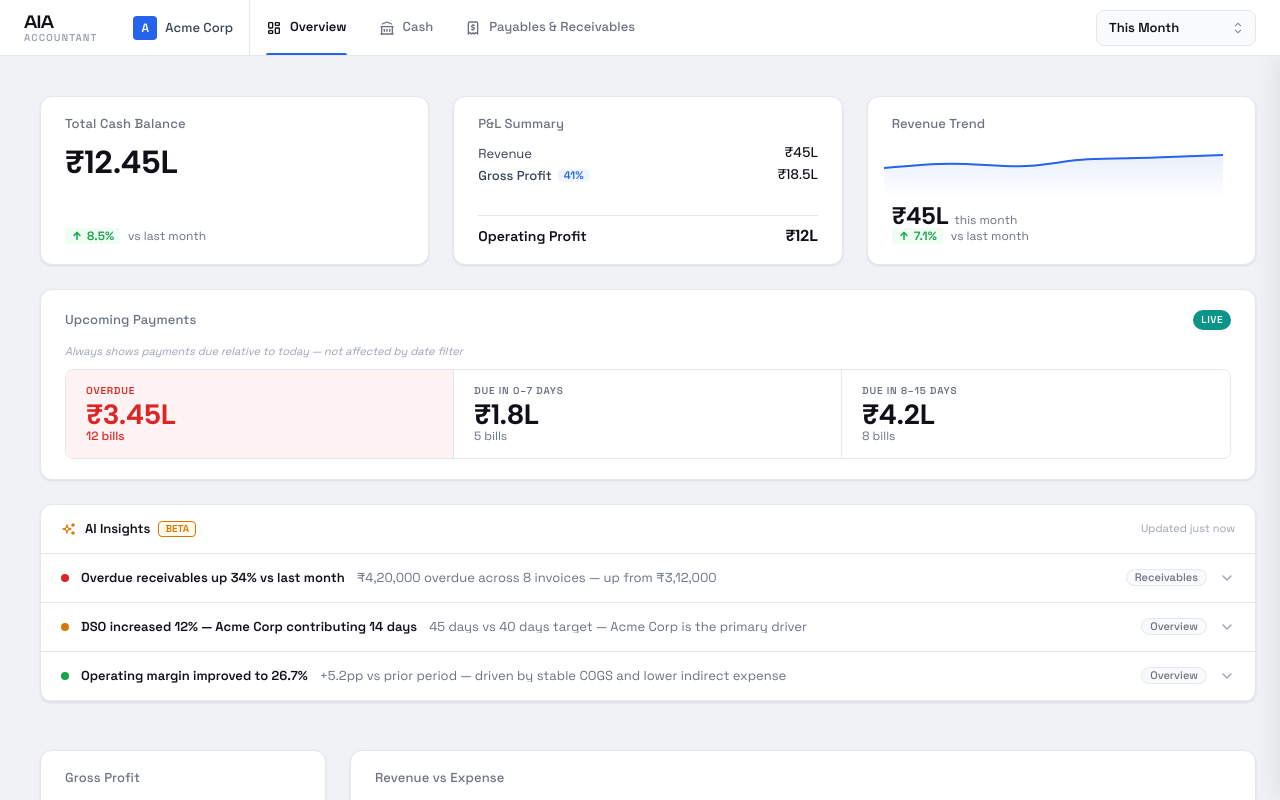
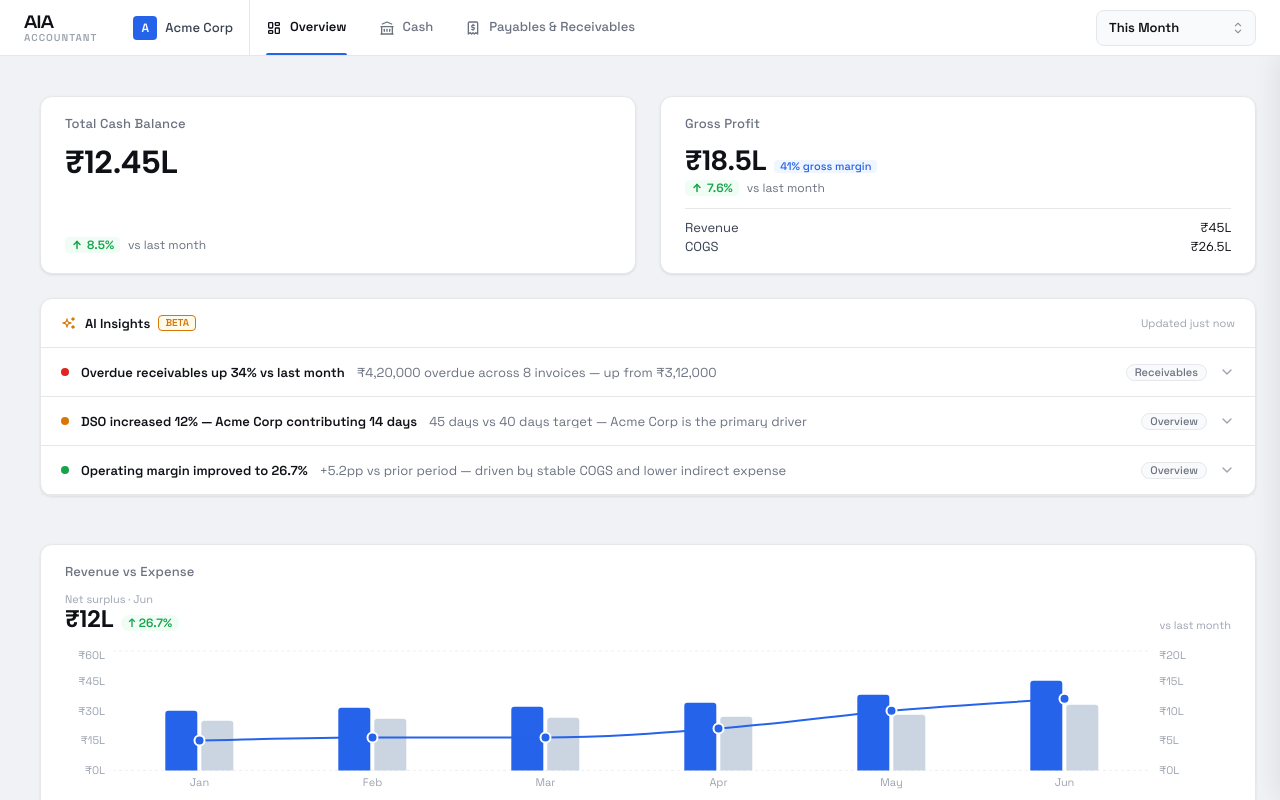
Before and after one commit to Lakksithharikarboncard/aia-dashboard, a React (Vite) app: page / in a window 1280 px wide. Shown: the top 800 px of the page. Built offline with nearby package versions, Linux system fonts and the light colour scheme.

Commit message:
version 4

```diff
--- a/src/components/layout/SidePanel.tsx
+++ b/src/components/layout/SidePanel.tsx
@@ -114,6 +114,7 @@ const PLSubRow = ({ label, amount }: { label: string; amount: number }) => (
 const PanelReport = ({ widgetId }: { widgetId: string }) => {
   const [selectedCustomer, setSelectedCustomer] = useState('Acme Corp');
   const [selectedVendor, setSelectedVendor] = useState('Vendor X');
+  const [selectedCat, setSelectedCat] = useState('COGS');
 
   // DSO / DPO shared
   const isDSO = ['w4-dso', 'w15-dso', 'w15-dso-full'].includes(widgetId);
@@ -1328,7 +1329,6 @@ const PanelReport = ({ widgetId }: { widgetId: string }) => {
 
   // ── Expense Breakdown panel ────────────────────────────────────────────────
   if (widgetId === 'w11-exp-breakdown') {
-    const [selectedCat, setSelectedCat] = useState('COGS');
     const catDetail: Record<string, { label: string; amt: string; pct: string }[]> = {
       'COGS': [
         { label: 'Purchase Accounts', amt: '₹22L',   pct: '83%' },
--- a/src/tabs/OverviewTab.tsx
+++ b/src/tabs/OverviewTab.tsx
@@ -13,12 +13,6 @@ import {
 import { formatCurrency } from '../utils/formatters';
 
 // ─── Data ────────────────────────────────────────────────────────────────────
-
-const SPARKLINE_DATA = [
-  { m: 'Jan', revenue: 3000000 }, { m: 'Feb', revenue: 3500000 },
-  { m: 'Mar', revenue: 3200000 }, { m: 'Apr', revenue: 4000000 },
-  { m: 'May', revenue: 4200000 }, { m: 'Jun', revenue: 4500000 },
-];
 
 const REVENUE_DATA: Record<Grain, { date: string; revenue: number }[]> = {
   Day: [
@@ -63,14 +57,6 @@ const EXPENSE_CATEGORIES = [
 ];
 const EXPENSE_TOTAL = EXPENSE_CATEGORIES.reduce((s, c) => s + c.amount, 0);
 
-// ─── Helpers ─────────────────────────────────────────────────────────────────
-
-const LiveBadge = () => (
-  <Box style={{ backgroundColor: 'var(--color-live-badge)', color: 'white', padding: '2px 8px', borderRadius: 10, fontSize: 10, fontWeight: 600, letterSpacing: '0.5px', textTransform: 'uppercase' }}>
-    LIVE
-  </Box>
-);
-
 // ─── Tab ──────────────────────────────────────────────────────────────────────
 
 export const OverviewTab = () => {
@@ -82,9 +68,9 @@ export const OverviewTab = () => {
     <Box p="24px">
       <KPIGrid>
 
-        {/* ── Zone A Row 1: Cash Balance | P&L Summary | Revenue Trend ── */}
+        {/* ── Zone A Row 1: Cash Balance (6col) | Gross Profit (6col) ── */}
 
-        <WidgetCard id="w1-cash" title="Total Cash Balance" colSpan={4} isZoneA>
+        <WidgetCard id="w1-cash" title="Total Cash Balance" colSpan={6} isZoneA>
           <Box style={{ display: 'flex', flexDirection: 'column', height: '100%', justifyContent: 'space-between' }}>
             <Text ff="Albert Sans" fw={700} size="32px" c="var(--color-text-primary)" className="num">
               {formatCurrency(1245000)}
@@ -93,91 +79,7 @@ export const OverviewTab = () => {
           </Box>
         </WidgetCard>
 
-        <WidgetCard id="w2-pnl-compressed" title="P&L Summary" colSpan={4} isZoneA>
-          <Box style={{ display: 'flex', flexDirection: 'column', height: '100%', justifyContent: 'space-between' }}>
-            <Box style={{ display: 'flex', flexDirection: 'column', gap: 8 }}>
-              <Group justify="space-between">
-                <Text ff="Space Grotesk" size="13px" c="var(--color-text-secondary)">Revenue</Text>
-                <Text ff="Albert Sans" fw={500} size="14px" c="var(--color-text-primary)" className="num">{formatCurrency(4500000)}</Text>
-              </Group>
-              <Group justify="space-between">
-                <Group gap={6}>
-                  <Text ff="Space Grotesk" fw={500} size="13px" c="var(--color-text-secondary)">Gross Profit</Text>
-                  <Box style={{ backgroundColor: '#EFF6FF', padding: '1px 6px', borderRadius: 4 }}>
-                    <Text ff="Space Grotesk" size="11px" fw={600} c="#2563EB">41%</Text>
-                  </Box>
-                </Group>
-                <Text ff="Albert Sans" fw={500} size="14px" c="var(--color-text-primary)" className="num">{formatCurrency(1850000)}</Text>
-              </Group>
-            </Box>
-            <Box style={{ paddingTop: 12, borderTop: '1px solid var(--color-border)' }}>
-              <Group justify="space-between">
-                <Text ff="Space Grotesk" fw={700} size="14px" c="var(--color-text-primary)">Operating Profit</Text>
-                <Text ff="Albert Sans" fw={700} size="16px" c="var(--color-text-primary)" className="num">{formatCurrency(1200000)}</Text>
-              </Group>
-            </Box>
-          </Box>
-        </WidgetCard>
-
-        <WidgetCard id="w3-rev-spark" title="Revenue Trend" colSpan={4} isZoneA>
-          <AreaChart
-            h={52}
-            data={SPARKLINE_DATA}
-            dataKey="m"
-            series={[{ name: 'revenue', color: '#2563EB', label: 'Revenue' }]}
-            curveType="monotone"
-            withDots={false}
-            gridAxis="none"
-            fillOpacity={0.1}
-            strokeWidth={2}
-            withGradient
-            xAxisProps={{ hide: true }}
-            yAxisProps={{ hide: true }}
-            style={{ margin: '-4px -8px 0' }}
-          />
-          <Group mt={10} gap={6} align="baseline">
-            <Text ff="Albert Sans" fw={700} size="24px" c="var(--color-text-primary)" className="num">
-              {formatCurrency(4500000)}
-            </Text>
-            <Text ff="Space Grotesk" size="12px" c="var(--color-text-muted)">this month</Text>
-          </Group>
-          <TrendBadge value={7.1} label="vs last month" type="revenue" />
-        </WidgetCard>
-
-        {/* ── Zone A Row 2: Upcoming Payments (full width, 3 buckets) ── */}
-
-        <WidgetCard id="w6-upcoming" title="Upcoming Payments" colSpan={12} isZoneA titleExtra={<LiveBadge />}>
-          <Text ff="Space Grotesk" size="11px" c="var(--color-text-ghost)" mb={12} style={{ fontStyle: 'italic' }}>
-            Always shows payments due relative to today — not affected by date filter
-          </Text>
-          <Box style={{ display: 'grid', gridTemplateColumns: 'repeat(3, 1fr)', border: '1px solid var(--color-border)', borderRadius: 'var(--radius-inner)', overflow: 'hidden' }}>
-            {/* OVERDUE */}
-            <Box style={{ backgroundColor: 'var(--color-critical-bg)', padding: '16px 20px', borderRight: '1px solid var(--color-border)' }}>
-              <Text ff="Space Grotesk" size="10px" fw={600} c="var(--color-critical)" mb={4} style={{ letterSpacing: '0.8px' }}>OVERDUE</Text>
-              <Text ff="Albert Sans" fw={700} size="28px" c="var(--color-critical)" className="num">{formatCurrency(345000)}</Text>
-              <Text ff="Space Grotesk" size="12px" c="var(--color-critical)" fw={500} mt={2}>12 bills</Text>
-            </Box>
-            {/* 0–7 DAYS */}
-            <Box style={{ backgroundColor: 'white', padding: '16px 20px', borderRight: '1px solid var(--color-border)' }}>
-              <Text ff="Space Grotesk" size="10px" fw={600} c="var(--color-text-muted)" mb={4} style={{ letterSpacing: '0.8px' }}>DUE IN 0–7 DAYS</Text>
-              <Text ff="Albert Sans" fw={700} size="28px" c="var(--color-text-primary)" className="num">{formatCurrency(180000)}</Text>
-              <Text ff="Space Grotesk" size="12px" c="var(--color-text-muted)" mt={2}>5 bills</Text>
-            </Box>
-            {/* 8–15 DAYS */}
-            <Box style={{ backgroundColor: 'white', padding: '16px 20px' }}>
-              <Text ff="Space Grotesk" size="10px" fw={600} c="var(--color-text-muted)" mb={4} style={{ letterSpacing: '0.8px' }}>DUE IN 8–15 DAYS</Text>
-              <Text ff="Albert Sans" fw={700} size="28px" c="var(--color-text-primary)" className="num">{formatCurrency(420000)}</Text>
-              <Text ff="Space Grotesk" size="12px" c="var(--color-text-muted)" mt={2}>8 bills</Text>
-            </Box>
-          </Box>
-        </WidgetCard>
-
-        {/* ── AI Insights ────────────────────────────────────────────── */}
-        <AIInsightsAccordion />
-
-        {/* ── Zone B Row 1: Gross Profit (3col) | Revenue vs Expense (9col) ── */}
-
-        <WidgetCard id="w7-gross-profit" title="Gross Profit" colSpan={3}>
+        <WidgetCard id="w7-gross-profit" title="Gross Profit" colSpan={6} isZoneA>
           <Box style={{ display: 'flex', flexDirection: 'column', height: '100%', justifyContent: 'space-between' }}>
             <Box>
               <Group gap={8} align="baseline" mb={6}>
@@ -203,8 +105,12 @@ export const OverviewTab = () => {
           </Box>
         </WidgetCard>
 
-        {/* W10 — Revenue vs Expense (ComposedChart with net surplus line) */}
-        <WidgetCard id="w10-rev-vs-exp" title="Revenue vs Expense" colSpan={9}>
+        {/* ── AI Insights ────────────────────────────────────────────── */}
+        <AIInsightsAccordion />
+
+        {/* ── Zone B Row 1: Revenue vs Expense (12col) ── */}
+
+        <WidgetCard id="w10-rev-vs-exp" title="Revenue vs Expense" colSpan={12}>
           <Group justify="space-between" align="flex-end" mb={16}>
             <Box>
               <Text ff="Space Grotesk" size="11px" c="var(--color-text-ghost)" mb={2}>Net surplus · Jun</Text>
@@ -247,7 +153,7 @@ export const OverviewTab = () => {
                 domain={[0, 20]}
               />
               <RechartTooltip
-                formatter={(value: number, name: string) => [`₹${value}L`, name]}
+                formatter={(value, name) => [`₹${value}L`, name as string]}
                 contentStyle={{ fontFamily: 'Space Grotesk', fontSize: 12, border: '1px solid #E5E7EB', borderRadius: 8 }}
               />
               <Legend
@@ -305,9 +211,9 @@ export const OverviewTab = () => {
           </Box>
         </WidgetCard>
 
-        {/* ── Zone B Row 3: P&L Statement (4col) | Revenue Trend (8col) ── */}
+        {/* ── Zone B Row 3: P&L Statement (6col) | Revenue Trend (6col) ── */}
 
-        <WidgetCard id="w7-pnl-full" title="P&L Statement" colSpan={4}>
+        <WidgetCard id="w7-pnl-full" title="P&L Statement" colSpan={6}>
           <Box style={{ display: 'flex', flexDirection: 'column', gap: 12 }}>
             <Group justify="space-between">
               <Text ff="Space Grotesk" size="13px" c="var(--color-text-secondary)">Revenue</Text>
@@ -345,7 +251,7 @@ export const OverviewTab = () => {
         <WidgetCard
           id="w8-rev-full"
           title="Revenue Trend"
-          colSpan={8}
+          colSpan={6}
           titleExtra={<GrainToggle value={revGrain} onChange={setRevGrain} />}
         >
           <Group justify="space-between" align="flex-end" mb={16}>
```
